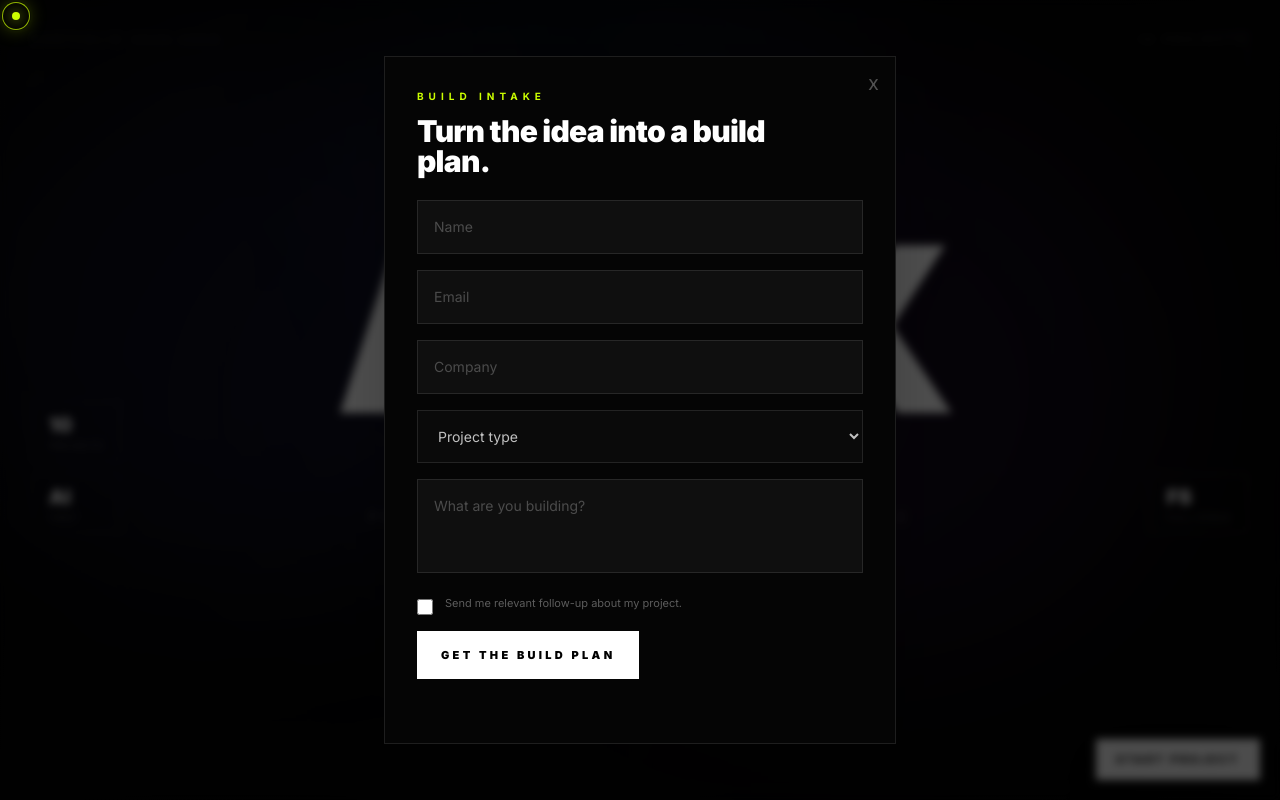
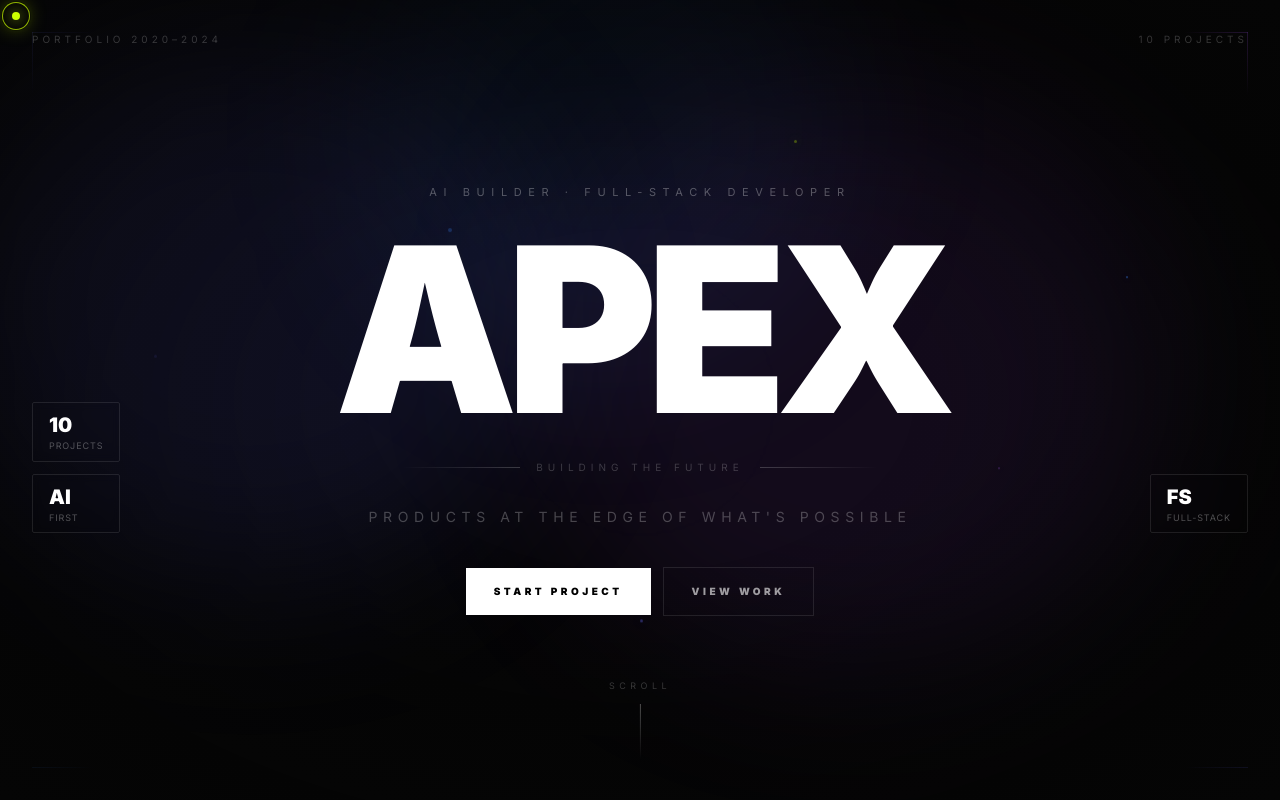
Before and after one commit to HighLevelScaling/Apex-Portfolio, a Next.js app: page / in a window 1280 px wide. Shown: the top 800 px of the page. Built offline with nearby package versions, Linux system fonts and the light colour scheme; a web font is replaced by a local one.

Commit message:
fix: remove homepage lead popup

```diff
--- a/app/page.tsx
+++ b/app/page.tsx
@@ -2,7 +2,6 @@ import ProjectGallery from '@/components/ProjectGallery';
 import CustomCursor from '@/components/CustomCursor';
 import HeroBackground from '@/components/HeroBackground';
 import Testimonials from '@/components/Testimonials';
-import LeadAutomation from '@/components/LeadAutomation';
 import LeadCaptureForm from '@/components/LeadCaptureForm';
 import ProductReel from '@/components/ProductReel';
 import { projects } from '@/lib/projects';
@@ -17,7 +16,6 @@ export default function Home() {
   return (
     <main className="bg-[#050505] min-h-screen">
       <CustomCursor />
-      <LeadAutomation />
 
       {/* ── HERO ── */}
       <section className="h-screen flex flex-col justify-center items-center relative overflow-hidden">
```
